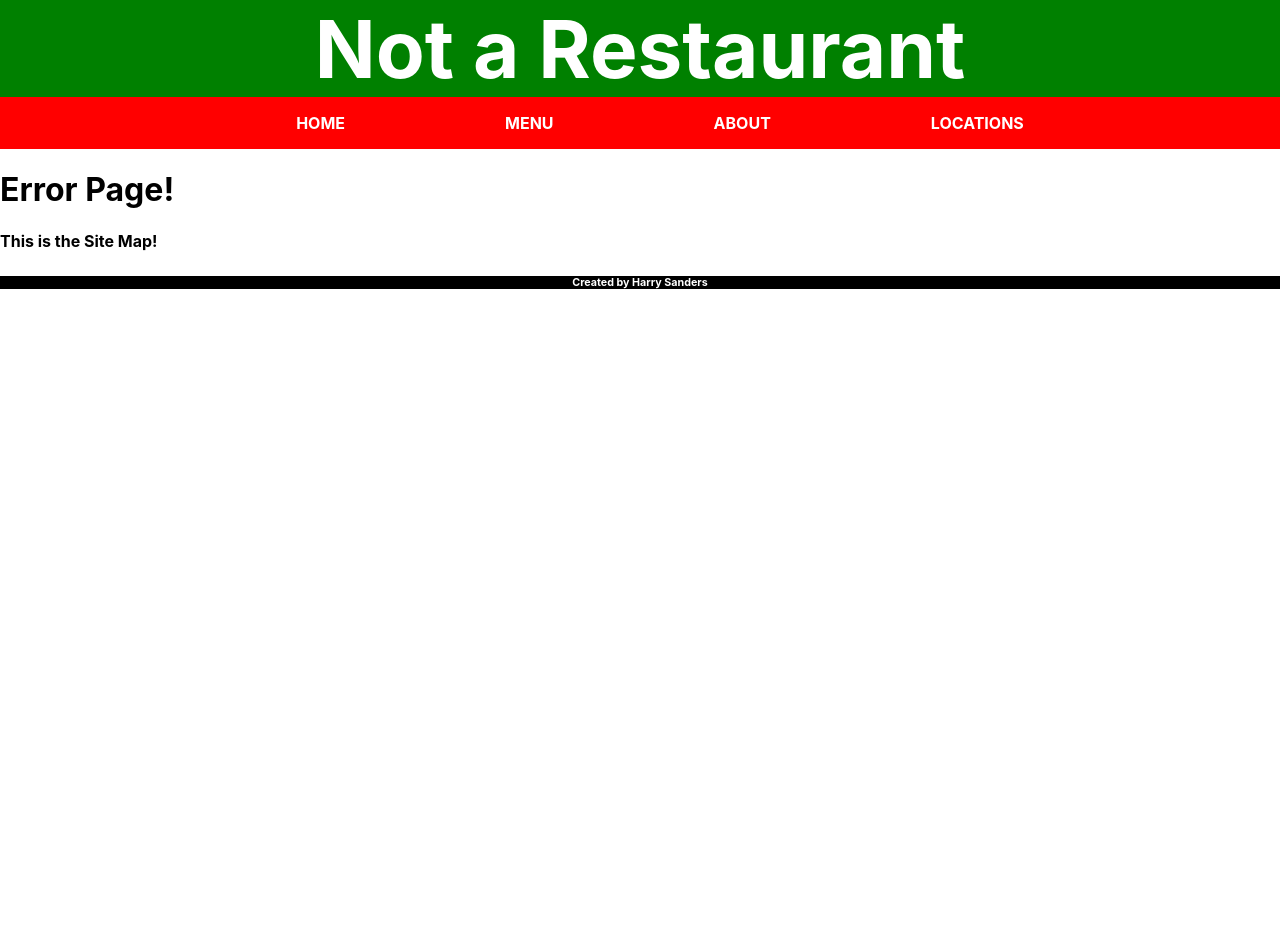
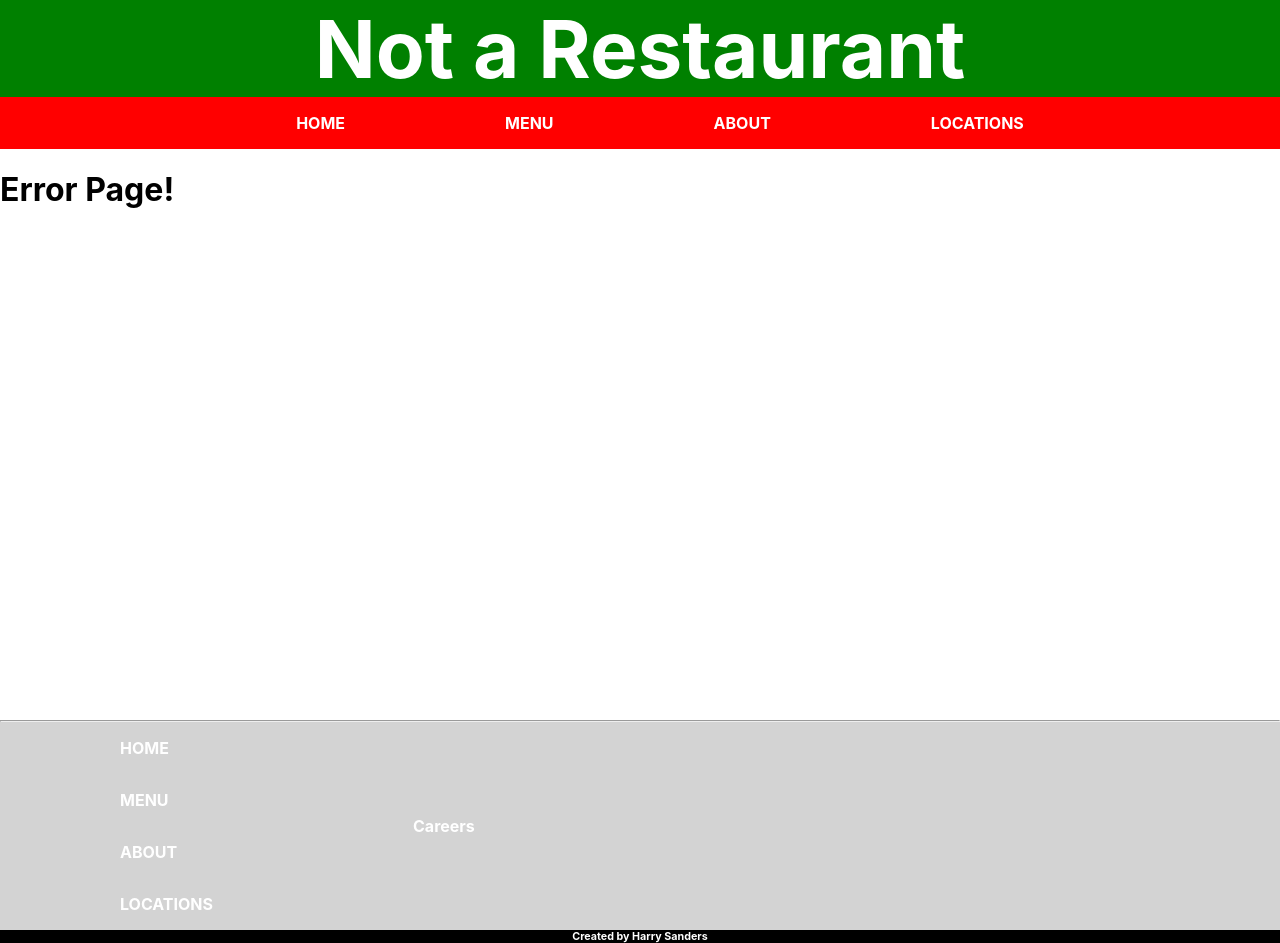
Before and after one commit to HarrySIV/restaurant, a React (Create React App) app in the folder frontend/: page /error-page in a window 1280 px wide. Before the commit the page ends 800 px from the top, so only its background shows below. Built offline with nearby package versions, Linux system fonts and the light colour scheme.

Commit message:
Added sitemap, linked careers page, minor css fixes

```diff
--- a/frontend/src/App.css
+++ b/frontend/src/App.css
@@ -0,0 +1,19 @@
+.active {
+  color: black;
+}
+
+.link {
+  color: red;
+}
+
+.link:hover {
+  color: green;
+}
+
+.wrapper {
+   min-height: 90vh;
+}
+
+hr {
+   margin: 0;
+}
--- a/frontend/src/App.js
+++ b/frontend/src/App.js
@@ -1,11 +1,6 @@
 import './App.css';
 
-import {
-  BrowserRouter,
-  Route,
-  Navigate,
-  Routes,
-} from 'react-router-dom';
+import { BrowserRouter, Route, Navigate, Routes } from 'react-router-dom';
 
 import Home from './pages/Home.js';
 import Menu from './pages/Menu.js';
@@ -30,8 +25,10 @@ function App() {
   );
   return (
     <BrowserRouter>
-      <MainHeader />
-      <main>{routes}</main>
+      <div className="wrapper">
+        <MainHeader />
+        <main>{routes}</main>
+      </div>
       <SiteMap />
     </BrowserRouter>
   );
--- a/frontend/src/components/Join.js
+++ b/frontend/src/components/Join.js
@@ -1,14 +1,12 @@
-import { Link } from 'react-router-dom';
-
-import Careers from '../pages/Careers.js';
+import { NavLink } from 'react-router-dom';
 
 const Join = () => {
   return (
     <h2>
       Join our team{' '}
-      <Link to={<Careers />}>
+      <NavLink to="/careers">
         <span className="link">here!</span>
-      </Link>
+      </NavLink>
     </h2>
   );
 };
--- a/frontend/src/components/MenuItem.js
+++ b/frontend/src/components/MenuItem.js
@@ -14,6 +14,12 @@ const items = [
     key: 1,
   },
   { name: 'Soda', description: 'pepsi products', price: '4.99', key: 2 },
+  {
+    name: 'Breadsticks',
+    description: 'Fresh bread topped with melted butter',
+    price: '5.99',
+    key: 3,
+  },
 ];
 
 const MenuItem = () => {
--- a/frontend/src/pages/CSS/Home.css
+++ b/frontend/src/pages/CSS/Home.css
@@ -1,7 +1,3 @@
-.active {
-  color: black;
-}
-
 .deals-container {
   box-shadow: 1px 5px 10px black;
   border-radius: 5rem;
@@ -24,11 +20,3 @@
   top: 2%;
   left: 2%;
 }
-
-.link {
-  color: red;
-}
-
-.link:hover {
-  color: green;
-}
--- a/frontend/src/pages/Careers.js
+++ b/frontend/src/pages/Careers.js
@@ -1,7 +1,7 @@
 
 
 const Careers = () => {
-   return ( <h1>Careers</h1>)
+   return ( <h1>We're sorry, but all positions are currently filled.</h1>)
 }
 
 export default Careers;
--- a/frontend/src/shared/Footer/Footer.css
+++ b/frontend/src/shared/Footer/Footer.css
@@ -1,5 +1,17 @@
 .author {
    background-color: black;
    color: white;
+   margin: 0;
    text-align: center;
 }
+
+.site-map {
+   background-color: lightgray;
+   display: flex;
+   flex-flow: row nowrap;
+ }
+
+ .column {
+    display: flex;
+    flex-flow: column nowrap;
+ }
--- a/frontend/src/shared/Footer/SiteMap.js
+++ b/frontend/src/shared/Footer/SiteMap.js
@@ -1,19 +1,33 @@
-import "./Footer.css"
+import { NavLink } from 'react-router-dom';
+
+import './Footer.css';
 
 const SiteMap = () => {
   return (
     <footer>
-      <div>
-        <h4>This is the Site Map!</h4>
-        {/*
-        mobile app stuff
-        menu
-        about
-        locations
-        careers
-        */}
+      <hr />
+      <div className="site-map">
+        <ul className="column">
+          <li>
+            <NavLink to="/">HOME</NavLink>
+          </li>
+          <li>
+            <NavLink to="/menu">MENU</NavLink>
+          </li>
+          <li>
+            <NavLink to="/about">ABOUT</NavLink>
+          </li>
+          <li>
+            <NavLink to="/locations">LOCATIONS</NavLink>
+          </li>
+        </ul>
+        <ul className="column">
+          <li>
+            <NavLink to="/careers">Careers</NavLink>
+          </li>
+        </ul>
       </div>
-      <div className="author"><h6>Created by Harry Sanders</h6></div>
+        <h6 className="author">Created by Harry Sanders</h6>
     </footer>
   );
 };
```
